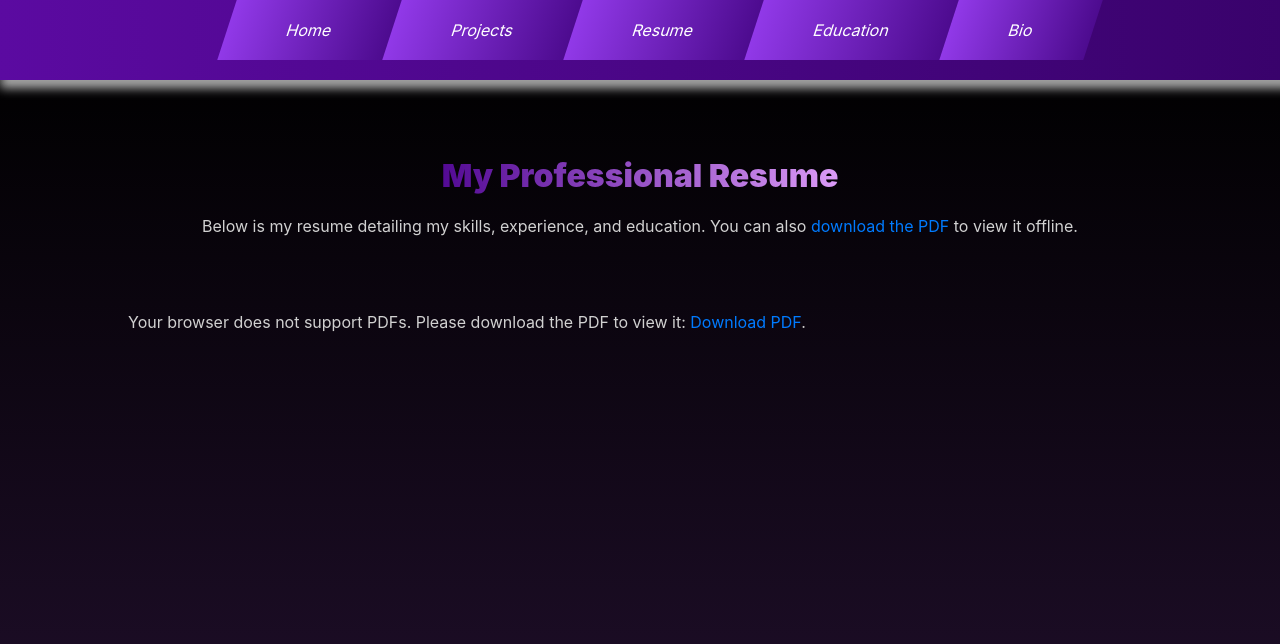
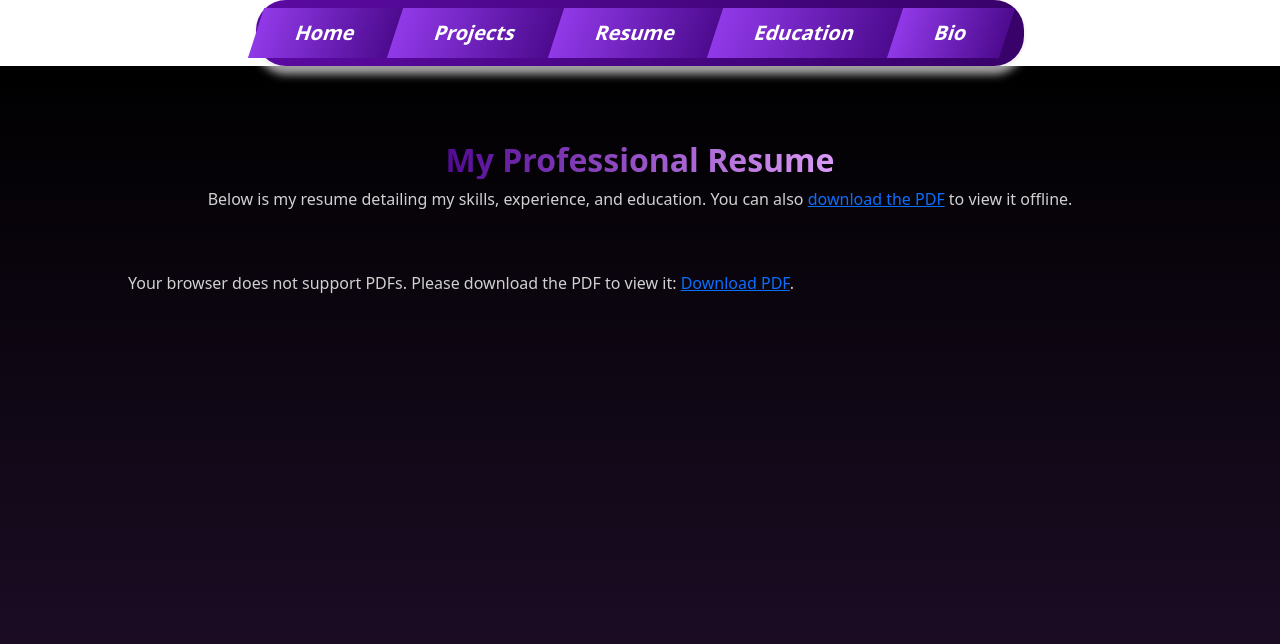
Before and after one commit to LetsGetRemixed/PersonalWebsite, a React (Create React App) app in the folder colby-person/: page /resume in a window 1280 px wide. Shown: the top 644 px of the page. Built offline with nearby package versions, Linux system fonts and the light colour scheme.

Commit message:
bootstrap
bootstrap

```diff
--- a/colby-person/package.json
+++ b/colby-person/package.json
@@ -6,6 +6,8 @@
     "@testing-library/jest-dom": "^5.17.0",
     "@testing-library/react": "^13.4.0",
     "@testing-library/user-event": "^13.5.0",
+    "bootstrap": "^5.3.3",
+    "bootstrap-icons": "^1.11.3",
     "react": "^18.2.0",
     "react-dom": "^18.2.0",
     "react-router-dom": "^6.22.3",
--- a/colby-person/public/index.html
+++ b/colby-person/public/index.html
@@ -5,6 +5,7 @@
     <link rel="icon" href="%PUBLIC_URL%/favicon.ico" />
     <meta name="viewport" content="width=device-width, initial-scale=1" />
     <meta name="theme-color" content="#000000" />
+    <link href="https://stackpath.bootstrapcdn.com/bootstrap/5.4.0/css/bootstrap.min.css" rel="stylesheet">
     <meta
       name="description"
       content="Web site created using create-react-app"
--- a/colby-person/src/App.js
+++ b/colby-person/src/App.js
@@ -6,6 +6,8 @@ import Projects from './components/Projects/Projects';
 import Resume from './components/Resume/Resume';
 import Bio from './components/Bio/Bio';
 import Education from './components/Education/Education';
+import 'bootstrap/dist/css/bootstrap.min.css';
+import 'bootstrap-icons/font/bootstrap-icons.css';
 
 
 function App() {
--- a/colby-person/src/components/Navigationbar/Navbar.css
+++ b/colby-person/src/components/Navigationbar/Navbar.css
@@ -1,14 +1,14 @@
 .navbar {
     background: linear-gradient(to right, #5b0aa1, #38026a); /* Purple gradient background */
     color: white;
-    padding: 20px 20px; /* Increase padding to make the bar bigger */
+    padding: 10px 0; /* Adjust padding for a smaller bar */
     position: fixed;
-    width: 100%;
-    top: 0;
-    margin-top: -20px;
+    width: 60%; /* Reduce the width to make the navbar smaller */
+    top: 0; left: 20%; /* Center the navbar */
+    border-radius: 30px; /* Adjust for a rounded look */
     z-index: 1000;
     box-shadow: 0 2px 4px rgba(0,0,0,0.1),
-            0 8px 10px rgba(255,255,255,0.7); /* Neon glow effect */;
+                0 8px 10px rgba(255,255,255,0.7); /* Neon glow effect */
 }
 
 .navbar-scroll {
@@ -20,7 +20,7 @@
     padding: 0;
     margin: 0;
     display: flex;
-    justify-content: center;
+    justify-content: center; /* Ensure evenly spaced links */
 }
 
 .nav-links li {
@@ -31,12 +31,13 @@
 
 .nav-links a {
     display: block; /* Makes the anchor cover the skewed li */
-    padding: 20px 60px; /* Padding to increase the clickable area */
+    padding: 10px 40px; /* Padding to increase the clickable area */
     position:top;
     background: linear-gradient(to right, #9139e8, #4d0b8f); /* Semi-transparent background */
     color: white;
     text-decoration: none;
-    font-size: 16px;
+    font-size: 20px;
+    font-weight: 600;
    /* Reverse skew to normalize the text */
     border-radius: 0px; /* Slight rounding of corners if desired */
     transition: background-color 0.3s, transform 0.3s, box-shadow 0.3s;
--- a/colby-person/src/components/Resume/Resume.css
+++ b/colby-person/src/components/Resume/Resume.css
@@ -1,6 +1,6 @@
 /* This container wraps everything except the navbar */
 .main-content {
-    margin-top: 60px; /* Adjust this value based on the actual height of your navbar */
+     /* Adjust this value based on the actual height of your navbar */
     width: 100%;
     padding: 20px 0; /* Adds padding around the content */
     box-sizing: border-box; /* Includes padding in width calculation */
--- a/colby-person/src/components/homepage/Home.js
+++ b/colby-person/src/components/homepage/Home.js
@@ -20,6 +20,8 @@ function Home() {
             Check out my Projects, Resume, Education, and Bio to learn more about me and what I have to offer!
         </div>
 
+
+
       </div>
 
 
```
Also changed, not shown: 1 other file (tests, documents, lock files or other folders).
